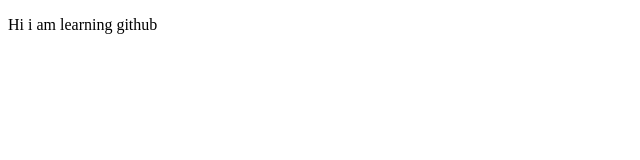
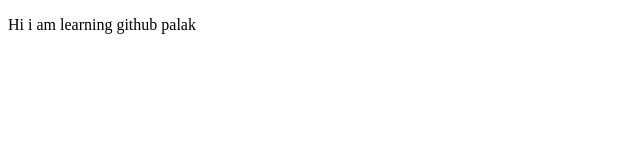
Before and after one commit to Ankit-1709/firstgithub-demo, a plain HTML site: page index.html in a window 1280 px wide. Shown: the full height of the page, 0-640 px from the left. Drawn offline with Linux system fonts and the light colour scheme.

Commit message:
Another name added

```diff
--- a/index.html
+++ b/index.html
@@ -8,6 +8,7 @@
 <body>
     <p>
         Hi i am learning github
+        palak
     </p>
 
 </body>
```
